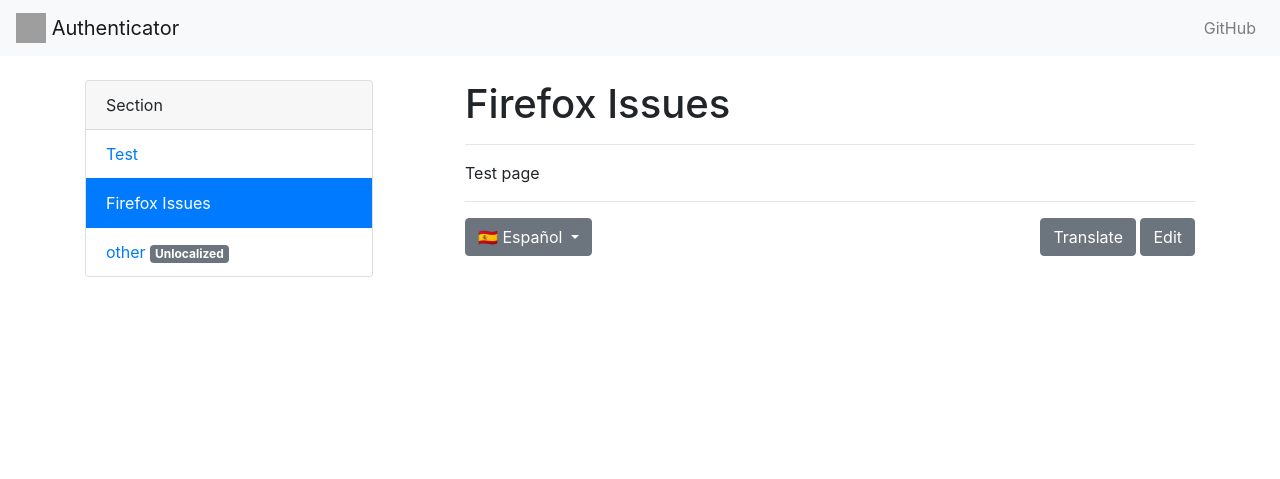
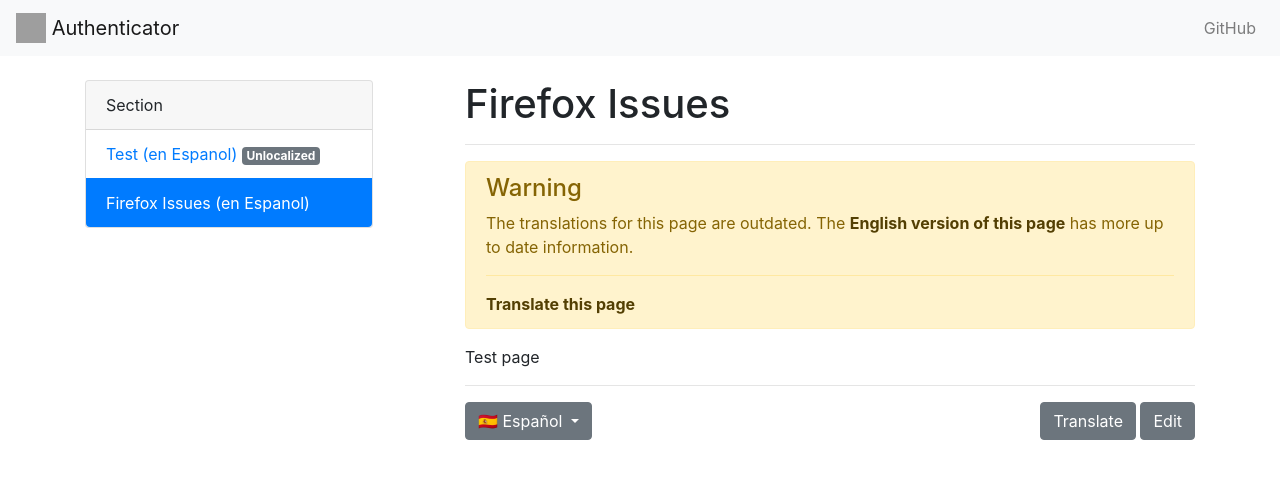
Before and after one commit to Authenticator-Extension/authenticator.cc, a Jekyll site: the page built from docs/es/firefox-issues.md, in a window 1280 px wide. Shown: the top 479 px of the page. Built offline with Jekyll 4.4.1, drawn with Linux system fonts in a browser that asks for light colours; our own code applies the rules of GitHub Pages for plain Markdown files; grey boxes are pictures that could not be loaded.

Commit message:
add translation outdated notice for article

```diff
--- a/_data/locales/default/en.yml
+++ b/_data/locales/default/en.yml
@@ -1,3 +1,8 @@
 unlocalized: Unlocalized
 translate: Translate
+translate-long: Translate this page
 edit: Edit
+warning: Warning
+outdated-warn-1: The translations for this page are outdated. The
+outdated-warn-2: English version of this page
+outdated-warn-3: has more up to date information.
--- a/_data/locales/sidebar/en.yml
+++ b/_data/locales/sidebar/en.yml
@@ -1,6 +1,6 @@
 sections:
   - title: Section
-    key: section
+    ver: 1
     docs:
       - title: Test
         stub: test
--- a/_layouts/default.html
+++ b/_layouts/default.html
@@ -24,14 +24,8 @@
             <img src="/assets/logo/logo.svg" width="30" height="30" class="d-inline-block align-top">
             {{ site.title }}
         </a>
-        <button class="navbar-toggler" type="button" data-toggle="collapse" data-target="#navbarNav"
-            aria-controls="navbarNav" aria-expanded="false" aria-label="Toggle navigation">
-            <span class="navbar-toggler-icon"></span>
-        </button>
-        <div class="collapse navbar-collapse" id="navbarNavAltMarkup">
-            <div class="navbar-nav ml-auto">
-                <a class="nav-item nav-link" href="https://github.com/Authenticator-Extension">GitHub</a>
-            </div>
+        <div class="navbar-nav ml-auto">
+            <a class="nav-item nav-link" href="https://github.com/Authenticator-Extension">GitHub</a>
         </div>
     </nav>
     <br>
@@ -75,8 +69,25 @@
             <div class="col-8">
                 <h1>{{ page.title }}</h1>
                 <hr>
+                <!-- Outdated translatons notice -->
+                {% if page.ver %}
+                {% assign enPage=site.pages | where:"stub", page.stub | where:"lang", "en" | first %}
+                {% if page.ver < enPage.ver %}
+                <div class="alert alert-warning" role="alert">
+                    <h4 class="alert-heading">{{ i18n.warning }}</h4>
+                    <p>{{ i18n.outdated-warn-1 }} <a class="alert-link"
+                            href="{{ enPage.url | prepend: site.url }}">{{ i18n.outdated-warn-2 }}</a>
+                        {{ i18n.outdated-warn-3 }}</p>
+                    <hr>
+                    <p class="mb-0"><a class="alert-link" href="#">{{ i18n.translate-long }}</a>
+                    </p>
+                </div>
+                {% endif %}
+                {% endif %}
+                <!-- -->
                 {{ content }}
                 <hr>
+                <!-- Footer -->
                 {% assign pages=site.pages | where:"stub", page.stub | sort: 'lang' %}
                 {% if pages.size > 1 %}
                 <div class="dropdown d-inline">
```
Also changed, not shown: _data/locales/sidebar/es.yml (added, +8 -0 lines), docs/en/firefox-issues.md (+1 -0 lines), docs/en/other.md (deleted, +0 -7 lines), docs/es/firefox-issues.md (+1 -0 lines), docs/es/test.md (deleted, +0 -7 lines), README.md.
